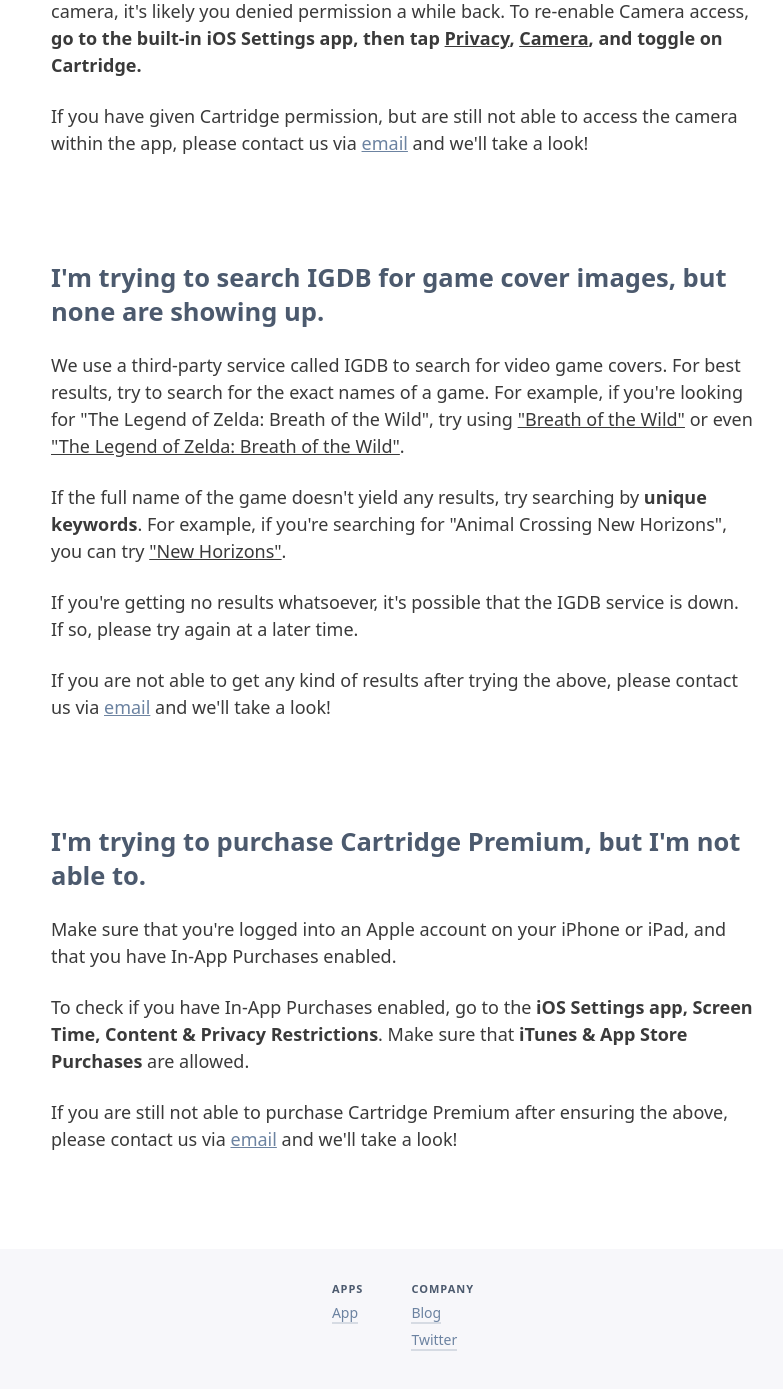
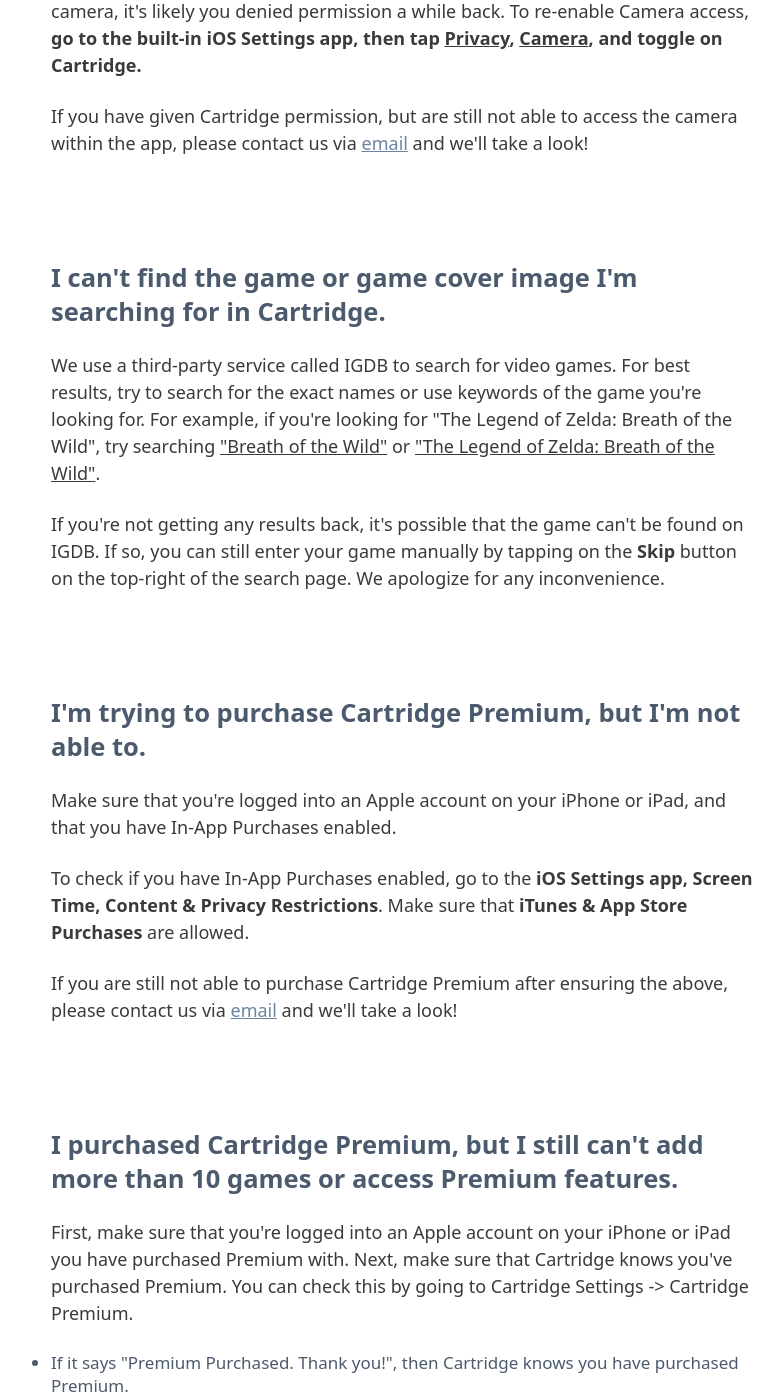
Before and after one commit to Pixelated-Controller/website, a Jekyll site: the page built from cartridge/support/index.html, in a window 1280 px wide and 1400 px high, scrolled down 1120 px. Shown: the whole window, without its empty margins (237-1020 px from the left). Built offline with Jekyll 4.4.1, drawn with Linux system fonts in a browser that asks for light colours; some of the changed text lies outside the part shown.

Commit message:
Updates to support, home page

```diff
--- a/_includes/footer.html
+++ b/_includes/footer.html
@@ -2,7 +2,7 @@
   <div class="footer-section">
     <h5>Apps</h5>
     <ul>
-      <li><a href="">App</a></li>
+      <li><a href="https://apps.apple.com/ca/app/id1515668068">Cartridge</a></li>
     </ul>
   </div>
 
--- a/cartridge/support/index.html
+++ b/cartridge/support/index.html
@@ -24,7 +24,7 @@
 
     <br />
 
-    <h2>I'm not able to create more than 10 games.</h2>
+    <h2>I can't create more than 10 games.</h2>
     <p>
       Cartridge only allows tracking up to 10 games if you have not purchased Cartridge Premium.
     </p>
@@ -50,19 +50,14 @@
 
     <br />
 
-    <h2>I'm trying to search IGDB for game cover images, but none are showing up.</h2>
+    <h2>I can't find the game or game cover image I'm searching for in Cartridge.</h2>
     <p>
-      We use a third-party service called IGDB to search for video game covers. For best results, try to search for the exact names of a game.
-      For example, if you're looking for "The Legend of Zelda: Breath of the Wild", try using <u>"Breath of the Wild"</u> or even <u>"The Legend of Zelda: Breath of the Wild"</u>.
+      We use a third-party service called IGDB to search for video games. For best results, try to search for the exact names or use keywords of the game you're looking for.
+      For example, if you're looking for "The Legend of Zelda: Breath of the Wild", try searching <u>"Breath of the Wild"</u> or <u>"The Legend of Zelda: Breath of the Wild"</u>.
     </p>
     <p>
-      If the full name of the game doesn't yield any results, try searching by <b>unique keywords</b>. For example, if you're searching for "Animal Crossing New Horizons", you can try <u>"New Horizons"</u>.
-    </p>
-    <p>
-      If you're getting no results whatsoever, it's possible that the IGDB service is down. If so, please try again at a later time.
-    </p>
-    <p>
-      If you are not able to get any kind of results after trying the above, please contact us via <a href="mailto:pixelatedcontroller.apps@gmail.com">email</a> and we'll take a look!
+      If you're not getting any results back, it's possible that the game can't be found on IGDB. If so, you can still enter your game manually by tapping on the <b>Skip</b> button on the top-right of the search page.
+      We apologize for any inconvenience.
     </p>
 
     <br />
@@ -78,6 +73,40 @@
       If you are still not able to purchase Cartridge Premium after ensuring the above, please contact us via <a href="mailto:pixelatedcontroller.apps@gmail.com">email</a> and we'll take a look!
     </p>
 
+    <br />
+
+    <h2>I purchased Cartridge Premium, but I still can't add more than 10 games or access Premium features.</h2>
+    <p>
+      First, make sure that you're logged into an Apple account on your iPhone or iPad you have purchased Premium with.
+      Next, make sure that Cartridge knows you've purchased Premium. You can check this by going to Cartridge Settings -> Cartridge Premium.
+      <br />
+
+      <ul>
+        <li>If it says "Premium Purchased. Thank you!", then Cartridge knows you have purchased Premium.</li>
+        <li>If it says "Purchase", that means you likely have to restore your purchases.</li>
+      </ul>
+
+      <br />
+      If you've deleted and reinstalled the app recently, you'll need to go to Cartridge Settings -> Cartridge Premium and tap "Restore Purchase".
+      After a few seconds, you should see a message telling you your purchase has been restored.
+    </p>
+    <p>
+      Once your purchase has been verified and/or restored, try adding more than 10 games or accessing a Premium feature again.
+      If it still doesn't work, try again by closing and removing the app from your recent apps list, and reopening it.
+    </p>
+    <p>
+      If you are still not able to access Premium content after all of the above, please contact us via <a href="mailto:pixelatedcontroller.apps@gmail.com">email</a> and we'll take a look.
+      Please provide us with the following:
+      <br />
+      <ol>
+        <li>A screenshot of the Cartride Premium settings page.</li>
+        <li>A screenshot of the feature you can't access. Typically, if you can't access it, you will see a message saying the feature is Premium only, please show that as well.</li>
+        <li>Your iOS device and model, and the version of iOS you're running.</li>
+      </ol>
+      <br />
+      We apologize for the inconvenience this causes and we'll try to fix it asap!
+    </p>
+
   </div>
 </body>
 
--- a/index.html
+++ b/index.html
@@ -38,10 +38,9 @@
   <div class="home-section" id="about-us">
     <h1 class="section-title" id="home-title-about">About Us</h1>
     <p id="home-description-about">
-      Pixelated Controller is a one-person developer hoping to create the best gaming companion apps for iPhone and iPad.
+      Pixelated Controller is a one-person developer creating the best gaming companion apps for iPhone and iPad.
       <br><br>
-      Our goal at Pixelated Controller is to provide tools, resources,
-      and all kinds of power-ups to empower your gaming experience. Even when you're not gaming.
+      Our goal is to provide tools, resources, and all kinds of power-ups to empower your gaming experience. Even when you're not gaming.
     </p>
   </div>
 
```
